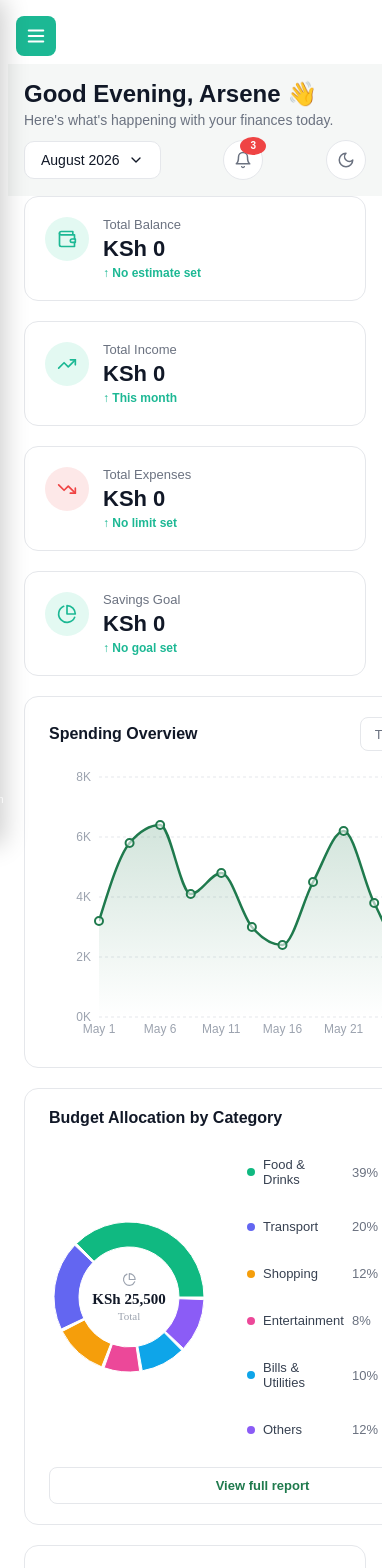
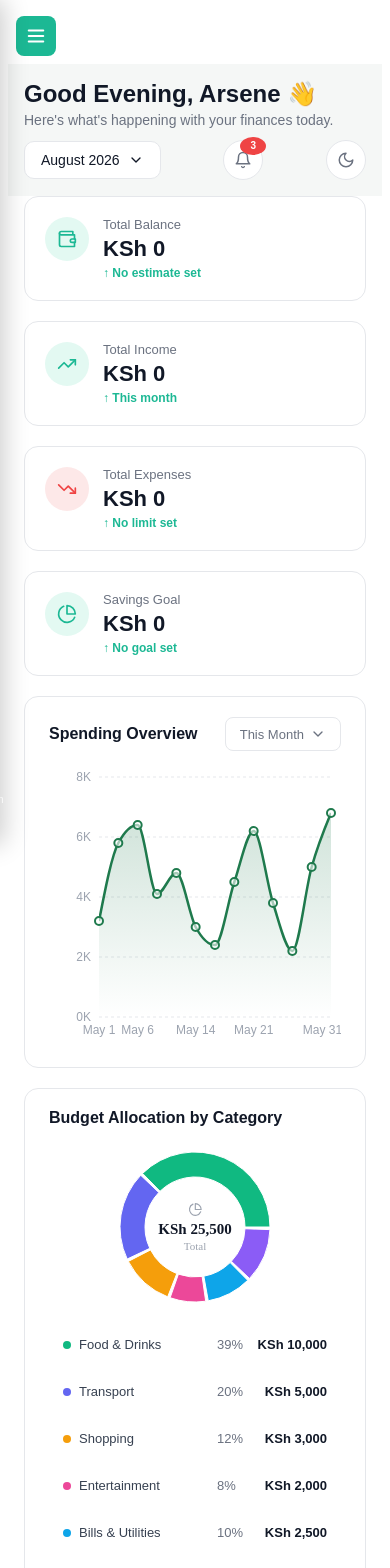
Before and after one commit to victorarsene483-max/Finance_tracker_arsene, a React (Vite) app: page / in a window 390 px wide. Shown: the top 1568 px of the page. Built offline with nearby package versions, Linux system fonts and the light colour scheme.

Commit message:
Add responsive styles for expenses layout

```diff
--- a/src/Expenses.css
+++ b/src/Expenses.css
@@ -118,3 +118,18 @@
   background-color: #f0fdf4;
   border-color: #1f7a4d;
 }
+@media (max-width: 640px) {
+  .expenses-body {
+    flex-direction: column;
+    align-items: center;
+    gap: 20px;
+  }
+
+  .expenses-legend {
+    width: 100%;
+  }
+
+  .expenses-legend li {
+    font-size: 13px;
+  }
+}
```
